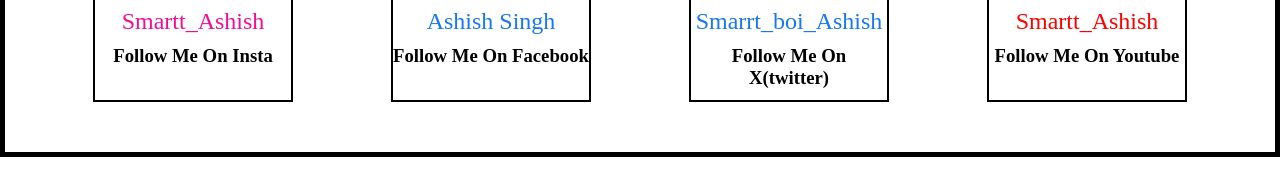
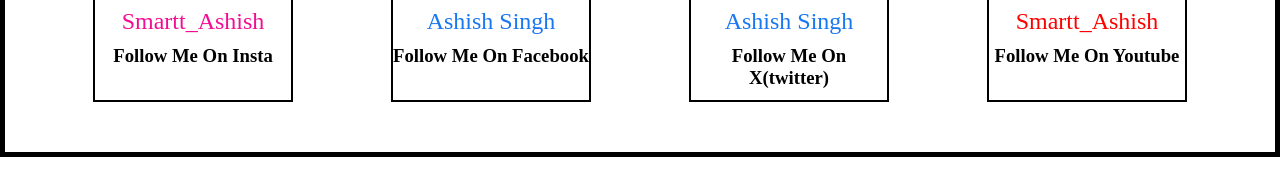
Before and after one commit to Asheesh-Singhh/Social-Media-Profile, a plain HTML site: page index.html in a window 1280 px wide. Shown: the part 153-348 px from the top of the page. Drawn offline with Linux system fonts and the light colour scheme.

Commit message:
some changes

```diff
--- a/index.html
+++ b/index.html
@@ -37,7 +37,7 @@
 
             </div>
             <div class="x-name center">
-                <a href="https://twitter.com/SmarttBoiAshish">Smarrt_boi_Ashish</a>
+                <a href="https://twitter.com/SmarttBoiAshish">Ashish Singh</a>
             </div>
             <h3>Follow Me On X(twitter)</h3>
         </div>
```
